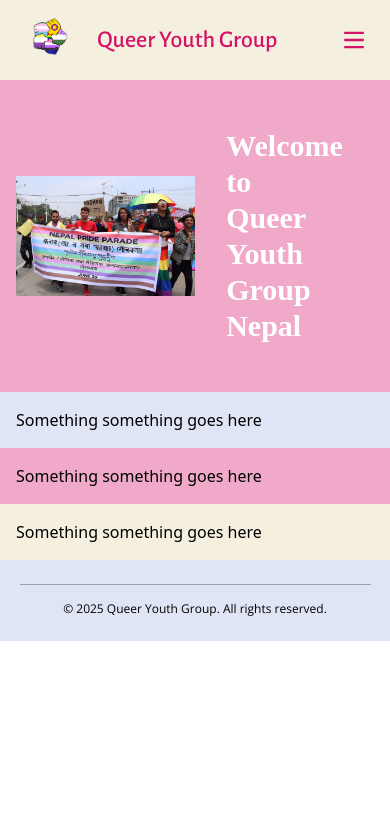
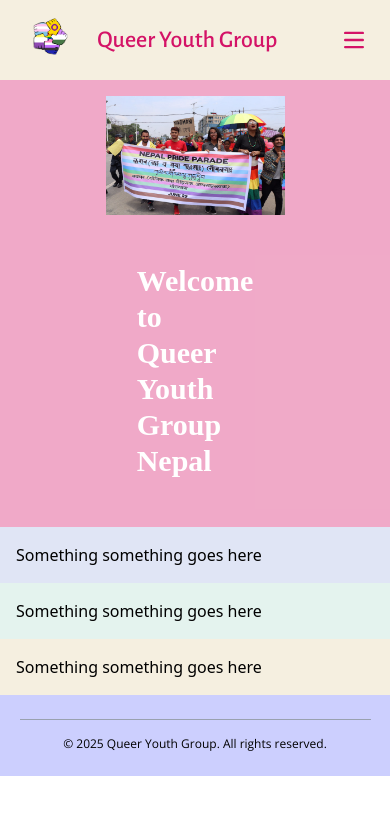
Before and after one commit to steinderace/queeryouthgroup, a React (Vite) app: page / in a window 390 px wide. Shown: the top 814 px of the page. Built offline with nearby package versions, Linux system fonts and the light colour scheme; a web font is replaced by a local one.

Commit message:
changed footer colours; responsiveness added to landing page

```diff
--- a/src/components/Footer.jsx
+++ b/src/components/Footer.jsx
@@ -2,7 +2,7 @@ import React from 'react'
 
 const Footer = () => {
   return (
-    <footer className="bg-[#E0E5F5] py-6">
+    <footer className="bg-[#cccffe] py-6">
         <div className="max-w-screen-xl mx-auto px-4 flex flex-col md:flex-row justify-between items-center">
           {/* Footer links and content goes here */}
         </div>
--- a/src/components/Home.jsx
+++ b/src/components/Home.jsx
@@ -5,7 +5,7 @@ import LandingPageImage from '../assets/images/3.-Nepal-Pride-Parade-2019.jpg'
 const Home = () => {
   return (
     <div className="w-full flex flex-col flex-grow">
-        <div className='p-4 flex flex-row items-center bg-[#d41367]/36 gap'>
+        <div className='p-4 flex flex-col min-[1200px]:flex-row items-center bg-[#d41367]/36 gap-4'>
             {/* Left side - image */}
             <div className="bg-white w-1/2">
                 <img src={LandingPageImage} alt="homepage-image" className="w-full h-full object-cover"/>
@@ -21,7 +21,7 @@ const Home = () => {
         <div className="p-4 flex flex-row items-center bg-[#e0e5f5]">
             Something something goes here
         </div>
-        <div className="p-4 flex flex-row items-center bg-[#d41367]/36">
+        <div className="p-4 flex flex-row items-center bg-[#b4ded1]/36">
             Something something goes here
         </div>
         <div className="p-4 flex flex-row items-center bg-[#f5efe0]">
```
